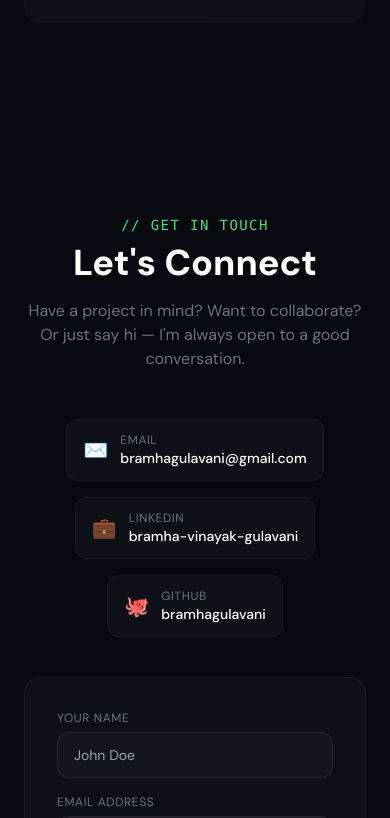
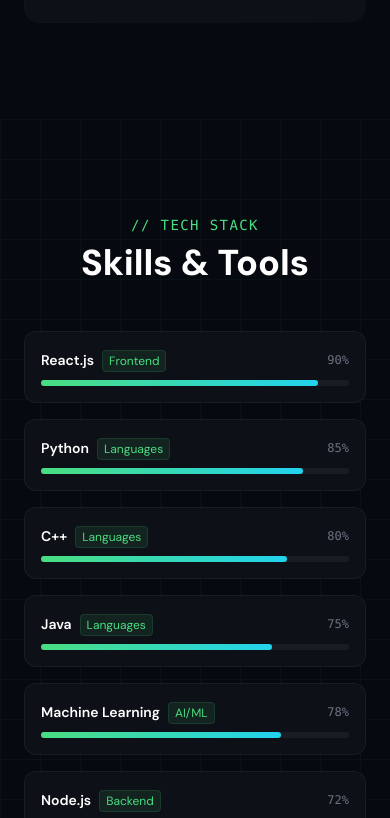
Before and after one commit to bramhagulavani/ProjectPage, a React (Create React App) app: page / in a window 390 px wide. Shown: the part 9958-10776 px from the top of the page. Built offline with nearby package versions, Linux system fonts and the light colour scheme.

Commit message:
Added the skill ass it is

```diff
--- a/src/ProjectPage.jsx
+++ b/src/ProjectPage.jsx
@@ -708,7 +708,41 @@
         </div>
       </section>
 
+      {/* ── SKILLS ─────────────────────────────────────────────────────── */}
+      <section id="skills" className="py-24 px-6 grid-bg">
+        <div className="max-w-5xl mx-auto">
+          <div className="text-center mb-12">
+            <p className="text-green-400 font-mono text-sm mb-2 tracking-widest uppercase">{"// tech stack"}</p>
+            <h2 className="text-4xl md:text-5xl font-extrabold text-white mb-4">Skills & Tools</h2>
+          </div>
 
+          <div className="grid grid-cols-1 md:grid-cols-2 gap-4">
+            {SKILLS.map((s, i) => (
+              <div key={s.name} className="p-4 rounded-xl" style={{ background: "#0d1117", border: "1px solid #ffffff0d" }}>
+                <div className="flex justify-between items-center mb-2">
+                  <div>
+                    <span className="text-white text-sm font-semibold">{s.name}</span>
+                    <span className="ml-2 text-xs px-1.5 py-0.5 rounded text-green-400"
+                      style={{ background: "#4ade8015", border: "1px solid #4ade8022" }}>{s.cat}</span>
+                  </div>
+                  <span className="text-xs font-mono text-gray-500">{s.level}%</span>
+                </div>
+                <div className="h-1.5 rounded-full" style={{ background: "#ffffff0d" }}>
+                  <div
+                    className="h-full rounded-full"
+                    style={{
+                      width: `${s.level}%`,
+                      background: `linear-gradient(90deg, #4ade80, #22d3ee)`,
+                      transition: "width 1s ease",
+                    }}
+                  />
+                </div>
+              </div>
+            ))}
+          </div>
+
+        </div>
+      </section>
 
       {/* ── CONTACT ────────────────────────────────────────────────────── */}
       <section id="contact" className="py-24 px-6">
```
